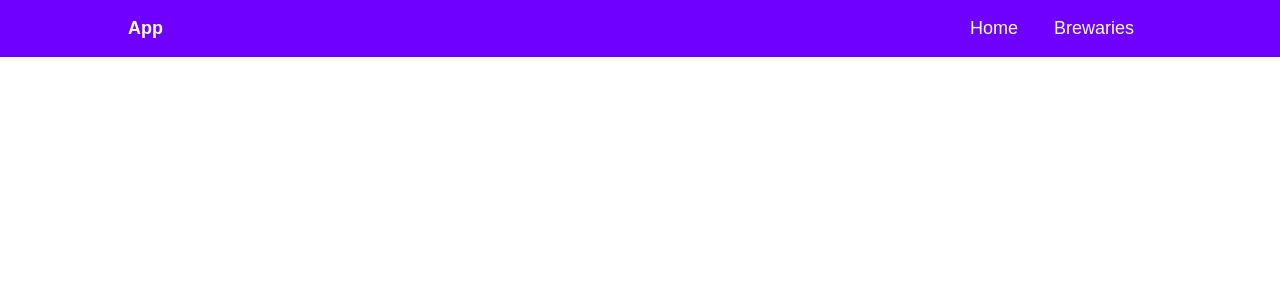
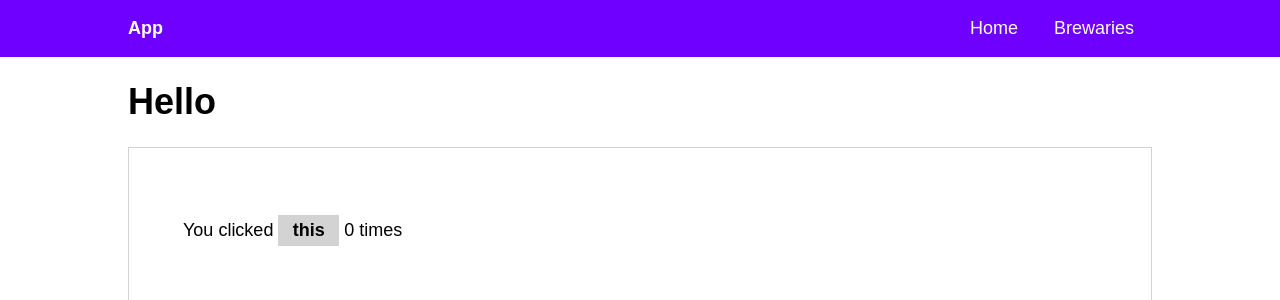
Before and after one commit to R-Aravind/brewaries-app, an Angular app: page / in a window 1280 px wide. Shown: the top 300 px of the page. Built offline with nearby package versions, Linux system fonts and the light colour scheme.

Commit message:
home updated

```diff
--- a/src/app/app-routing.module.ts
+++ b/src/app/app-routing.module.ts
@@ -1,8 +1,12 @@
 import { NgModule } from '@angular/core';
 import { Routes, RouterModule } from '@angular/router';
+import { HomeComponent } from './home/home.component';
+import { ListComponent } from './list/list.component';
 
-
-const routes: Routes = [];
+const routes: Routes = [
+  { path: '', component: HomeComponent },
+  { path: 'list', component: ListComponent }
+];
 
 @NgModule({
   imports: [RouterModule.forRoot(routes)],
--- a/src/app/home/home.component.html
+++ b/src/app/home/home.component.html
@@ -1 +1,5 @@
-<p>home works!</p>
+<h1>Hello</h1>
+
+<div class="play-container">
+  <p>You clicked <span (click)="countClick()">this</span> {{ clickCounter }} times </p>
+</div>
--- a/src/app/home/home.component.scss
+++ b/src/app/home/home.component.scss
@@ -0,0 +1,18 @@
+span {
+  user-select: none;
+  font-weight: bold;
+  background: lightgray;
+  padding: .3em .8em;
+  cursor: pointer;
+}
+
+.play-container {
+  padding: 3em;
+  border: 1px solid lightgray;
+  margin-bottom: 1em;
+
+  input {
+    padding: 1em;
+    margin-bottom: 2em;
+  }
+}
--- a/src/app/home/home.component.ts
+++ b/src/app/home/home.component.ts
@@ -7,9 +7,14 @@
 })
 export class HomeComponent implements OnInit {
 
+  clickCounter: number = 0;
+
   constructor() { }
 
   ngOnInit() {
   }
 
+  countClick() {
+    this.clickCounter += 1;
+  }
 }
```
